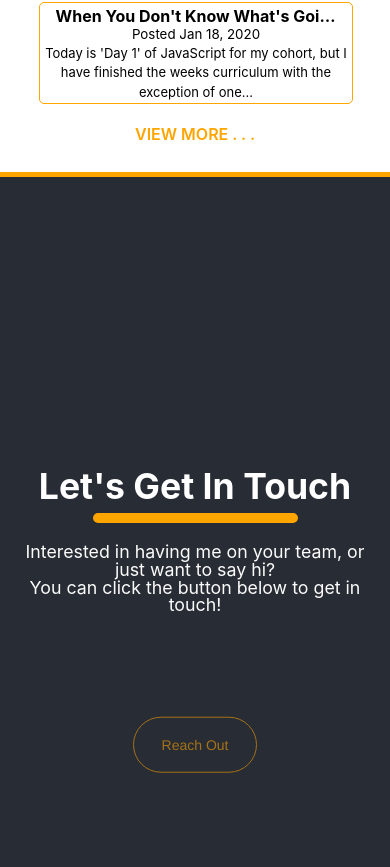
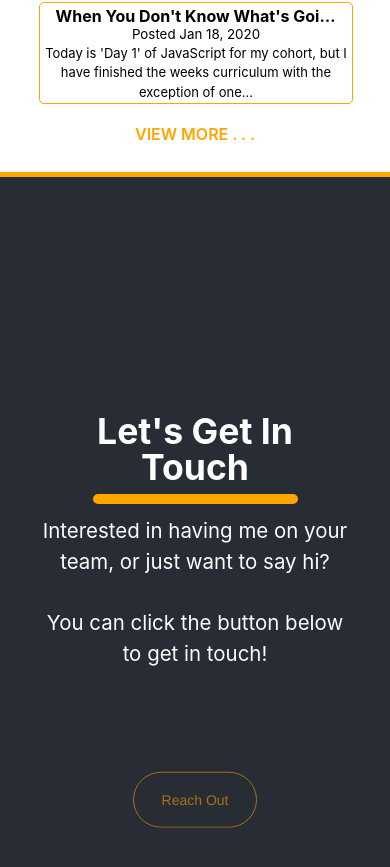
Before and after one commit to JPlante9117/portfolio, a React (Create React App) app: page / in a window 390 px wide. Shown: the part 6320-7187 px from the top of the page. Built offline with nearby package versions, Linux system fonts and the light colour scheme.

Commit message:
styled contact for mobile and desktop

```diff
--- a/src/App.css
+++ b/src/App.css
@@ -182,6 +182,10 @@ h1 {
     margin-left: 100px;
     text-align: left;
     font-size: 3em;
+  }
+
+  .skillsSection p {
+    text-align: center;
   }
 }
 
@@ -635,6 +639,16 @@ div.footer {
   border-top: 5px solid orange;
 }
 
+.contact-container {
+  width: 80%;
+}
+
+.contact-text {
+  margin: 10px auto;
+  font-size: 1.15em;
+  line-height: 1.5em;
+}
+
 .contactMe {
   -webkit-font-smoothing: antialiased;
   text-align: center;
@@ -661,6 +675,13 @@ div.footer {
 .contactMe:hover {
   background: orange;
   color:white;
+}
+
+@media only screen and (min-width: 1000px) {
+  .contactMe {
+    margin-top: 100px;
+    transform: scale(2.25);
+  }
 }
 
 /* BLOG CSS */
--- a/src/components/Contact.js
+++ b/src/components/Contact.js
@@ -4,6 +4,7 @@ import ScrollAnimation from 'react-animate-on-scroll'
 const Contact = () => {
     return (
         <div className="footer">
+            <div className="contact-container">
                 <ScrollAnimation animateIn="fadeInDown">
                     <a id="contact"><h1>Let's Get In Touch</h1></a>
                 </ScrollAnimation>
@@ -11,8 +12,8 @@ const Contact = () => {
                     <hr/>
                 </ScrollAnimation>
                 <ScrollAnimation animateIn="fadeInUp" delay={2000}>
-                <div style={{margin: 10 + "px"}}>
-                    Interested in having me on your team, or just want to say hi?<br/>
+                    <div className="contact-text">
+                        Interested in having me on your team, or just want to say hi?<br/><br/>
                         You can click the button below to get in touch!
                     </div>
                 </ScrollAnimation>
@@ -20,6 +21,7 @@ const Contact = () => {
                     <a href="mailto:jacrplante@gmail.com" target="_blank" className="contactMe">Reach Out</a>
                 </ScrollAnimation>
             </div>
+        </div>
     )
 }
 
```
Lines whose indentation alone changed are shown as unchanged.
